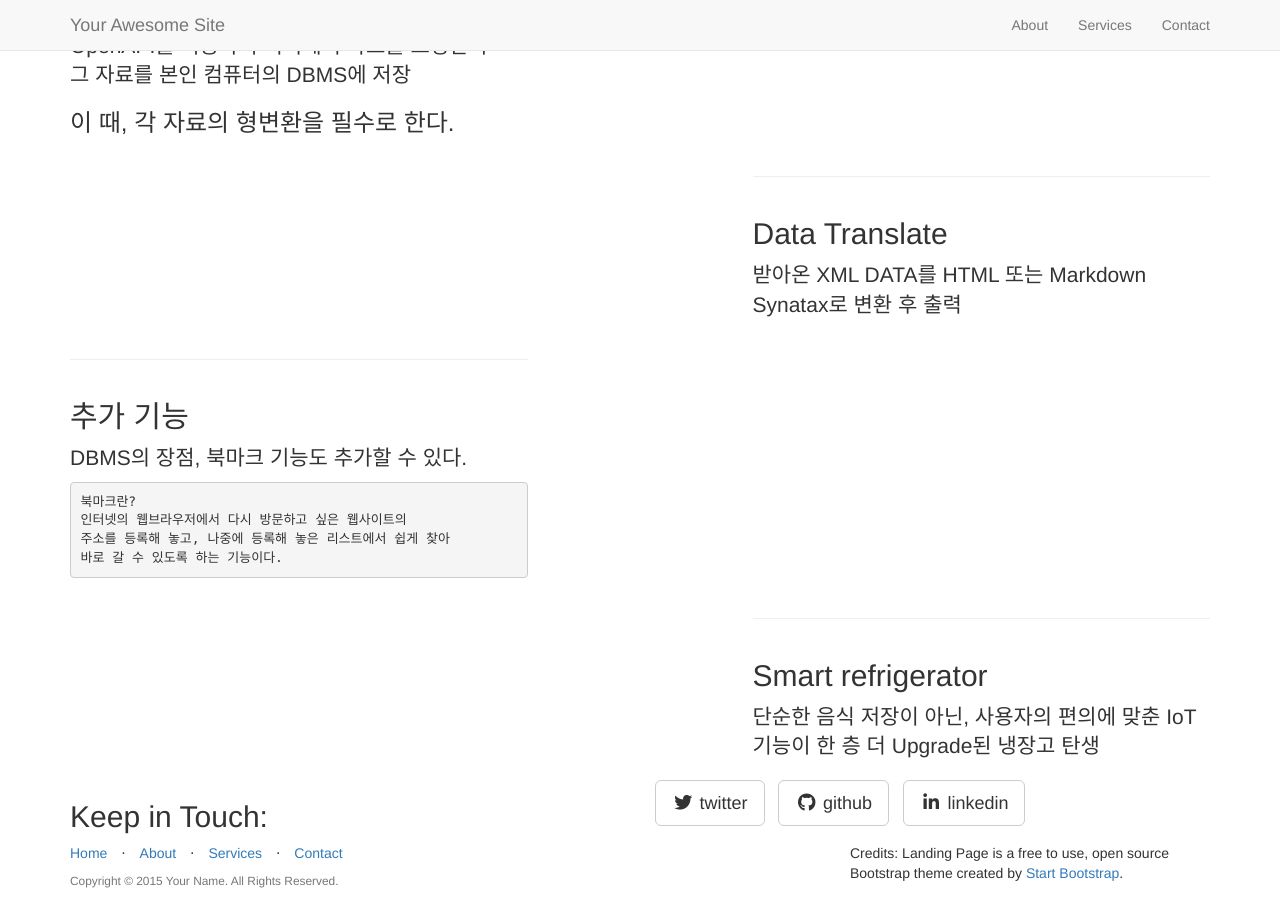
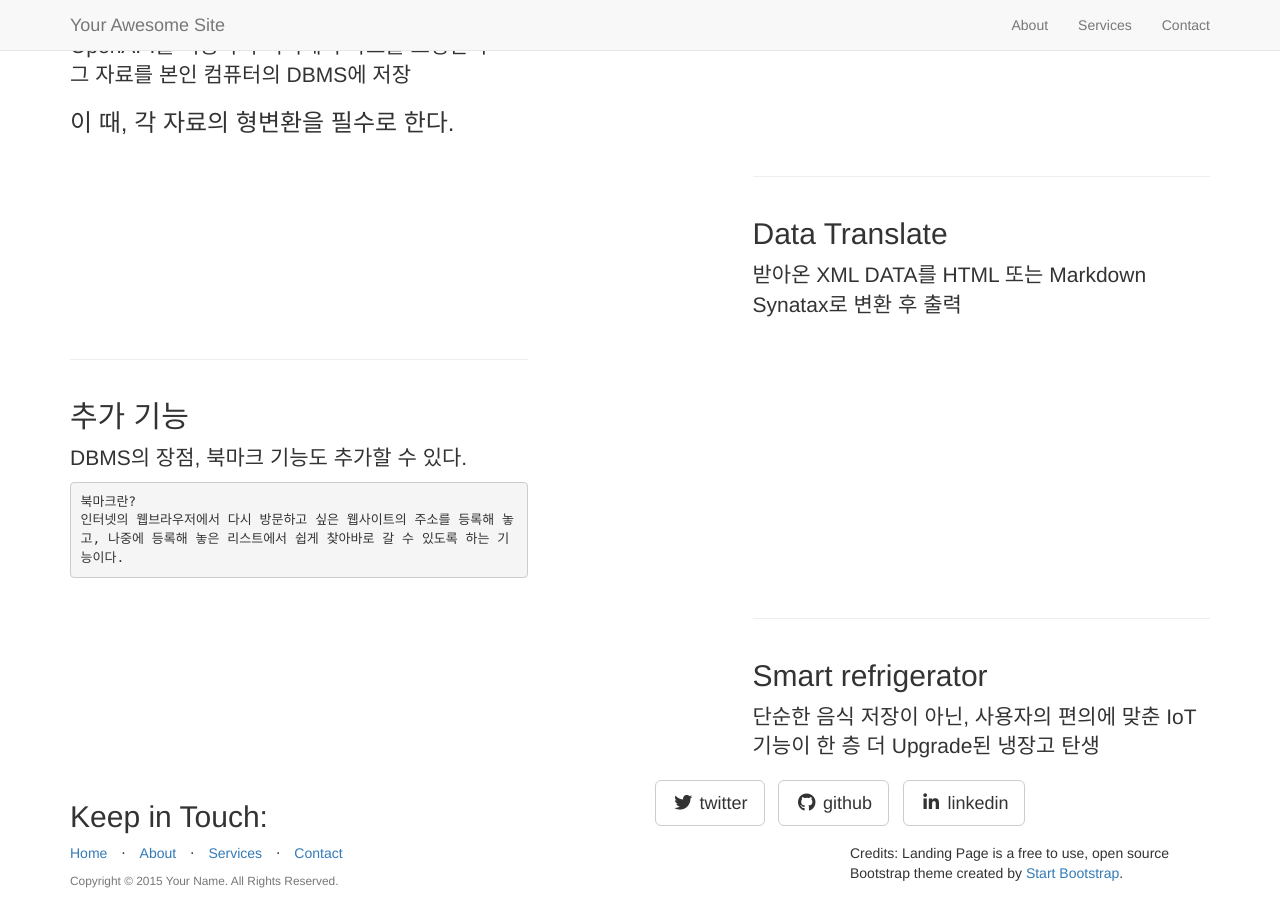
Before and after one commit to dbwjddldb96/dbwjddldb96.github.com, a Jekyll site: the page built from _posts/2016-05-22-smart-function (7).markdown, in a window 1280 px wide and 900 px high, scrolled down 1759 px. Built offline with Jekyll 4.4.1, drawn with Linux system fonts in a browser that asks for light colours; nearby versions of some CDN libraries; library files that are not in the unit come from our copies.

```diff
--- a/_posts/2016-05-22-smart-function (7).markdown
+++ b/_posts/2016-05-22-smart-function (7).markdown
@@ -9,7 +9,5 @@ DBMS의 장점, 북마크 기능도 추가할 수 있다.
 
 ~~~~
 북마크란?
-인터넷의 웹브라우저에서 다시 방문하고 싶은 웹사이트의
-주소를 등록해 놓고, 나중에 등록해 놓은 리스트에서 쉽게 찾아
-바로 갈 수 있도록 하는 기능이다.
+인터넷의 웹브라우저에서 다시 방문하고 싶은 웹사이트의 주소를 등록해 놓고, 나중에 등록해 놓은 리스트에서 쉽게 찾아바로 갈 수 있도록 하는 기능이다.
 ~~~~
```
